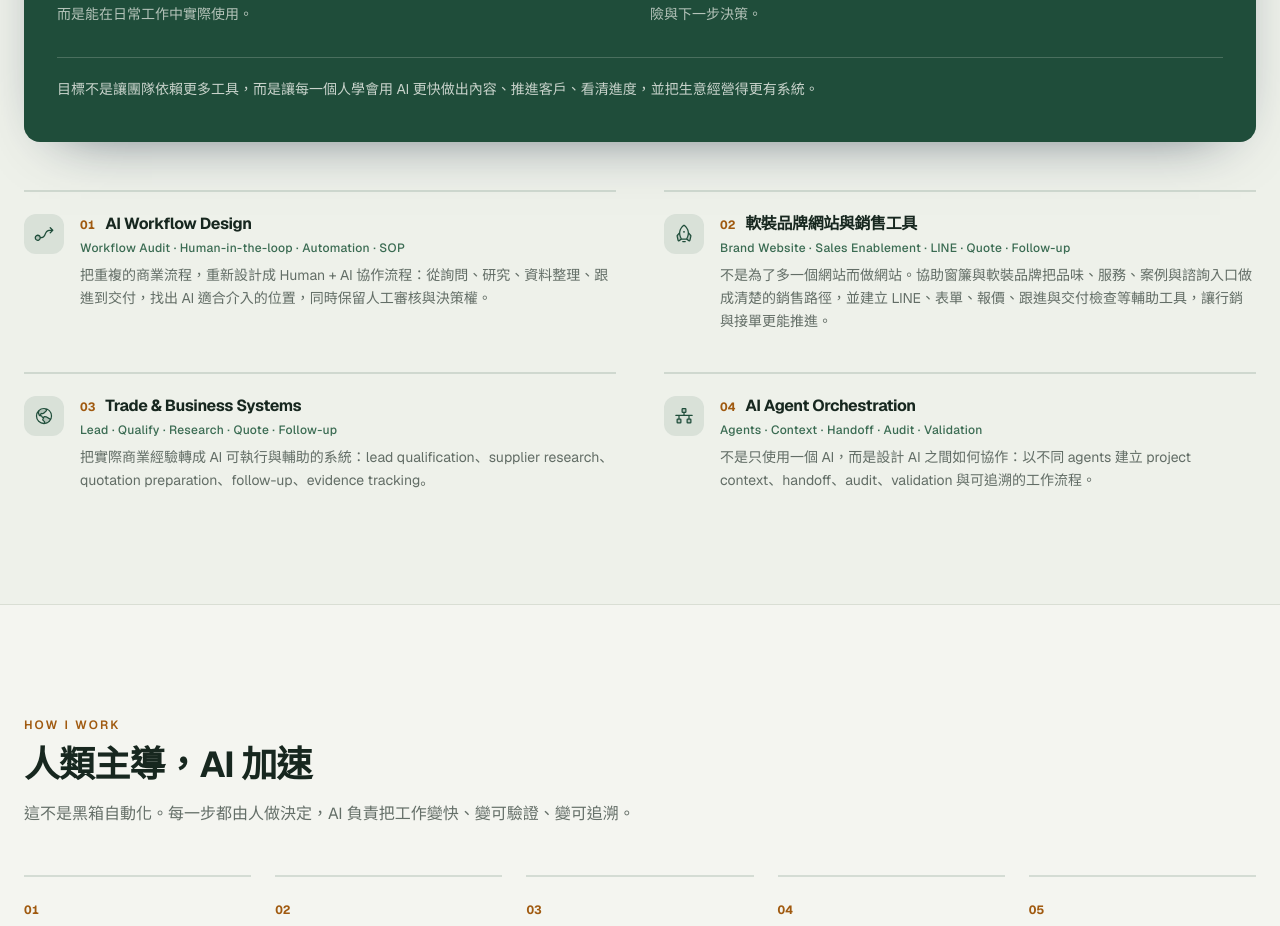
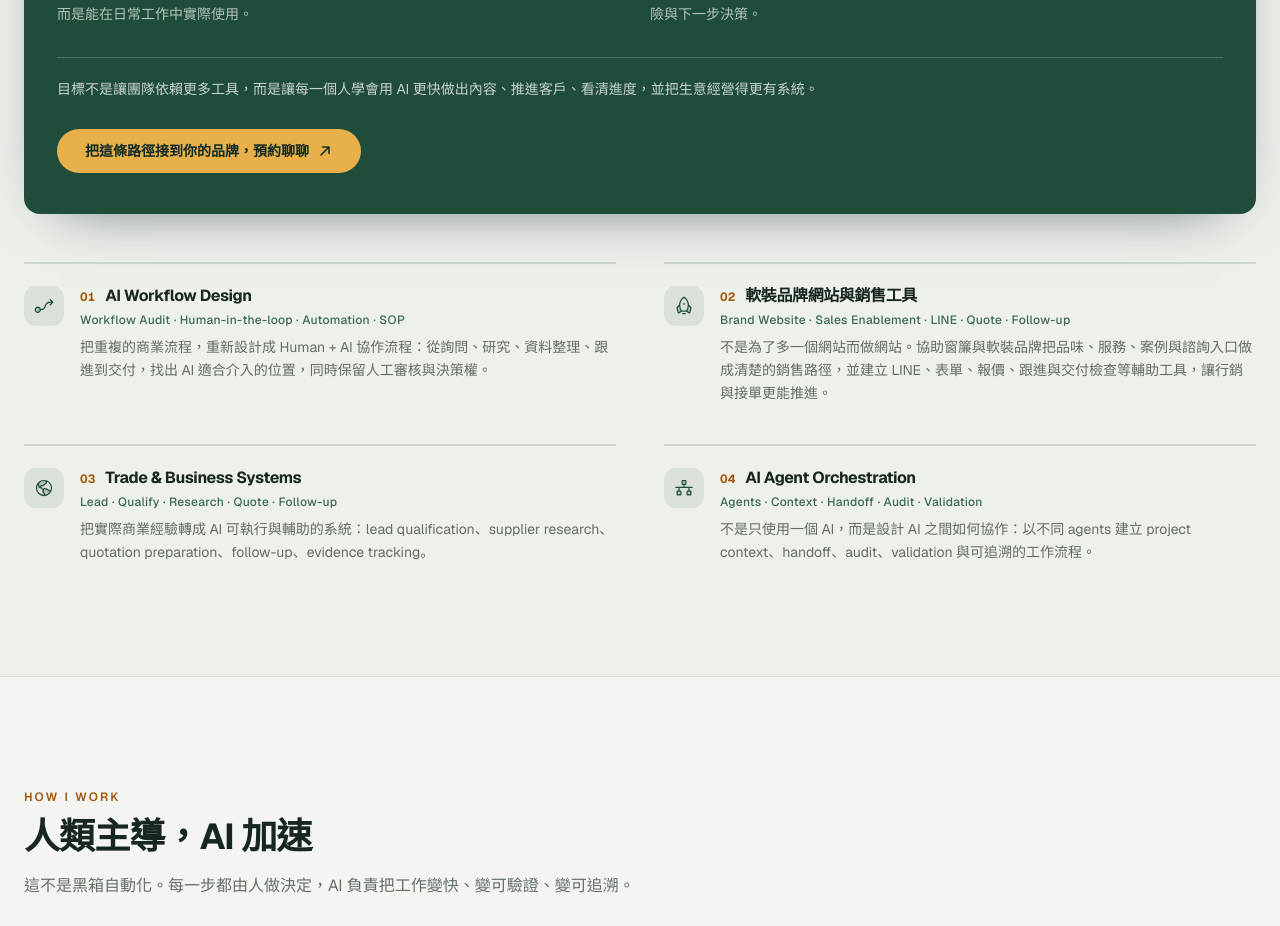
Before and after one commit to apchen1978/pauls-tradecraft, a React (Vite) app: page / in a window 1280 px wide. Shown: the part 5205-6131 px from the top of the page. Built offline with nearby package versions, Linux system fonts and the light colour scheme.

Commit message:
feat: add soft furnishing service CTA

```diff
--- a/src/components/Capabilities.jsx
+++ b/src/components/Capabilities.jsx
@@ -1,5 +1,5 @@
 import { motion } from "motion/react";
-import { FlowArrow, Rocket, GlobeHemisphereWest, Network } from "@phosphor-icons/react";
+import { FlowArrow, Rocket, GlobeHemisphereWest, Network, ArrowUpRight } from "@phosphor-icons/react";
 import { useLang } from "../i18n.jsx";
 import { softFurnishingService } from "../data/softFurnishingService.js";
 
@@ -33,6 +33,14 @@
           </div>
 
           <p className="mt-8 border-t border-bone/20 pt-5 text-sm leading-relaxed text-bone/80">{softFurnishing.boundary}</p>
+
+          <a
+            href="#contact"
+            className="mt-7 inline-flex items-center justify-center gap-2 rounded-pill bg-gold px-7 py-3 text-sm font-bold text-pine transition-all hover:brightness-110 active:scale-[0.98]"
+          >
+            {softFurnishing.cta}
+            <ArrowUpRight size={16} weight="bold" aria-hidden="true" />
+          </a>
         </div>
 
         <div className="mt-12 grid grid-cols-1 gap-x-12 gap-y-10 sm:grid-cols-2">
--- a/src/data/softFurnishingService.js
+++ b/src/data/softFurnishingService.js
@@ -22,6 +22,7 @@
       },
     ],
     boundary: "目標不是讓團隊依賴更多工具，而是讓每一個人學會用 AI 更快做出內容、推進客戶、看清進度，並把生意經營得更有系統。",
+    cta: "把這條路徑接到你的品牌，預約聊聊",
   },
   en: {
     eyebrow: "FOR SOFT-FURNISHING TEAMS",
@@ -46,5 +47,6 @@
       },
     ],
     boundary: "The goal is not to make a team depend on more tools. It is to help each person use AI to create faster, move clients forward, see progress clearly, and run the business with more discipline.",
+    cta: "Connect this path to your brand — book a chat",
   },
 };
```
